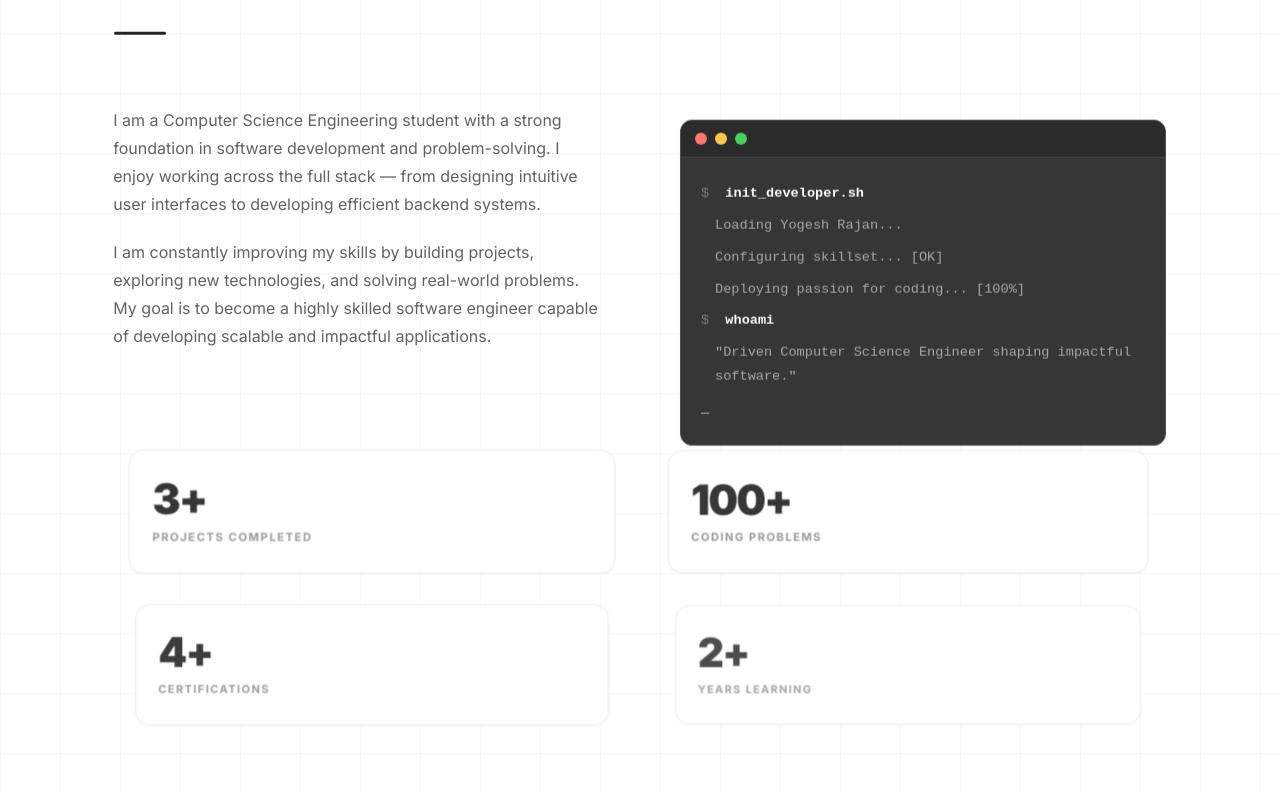
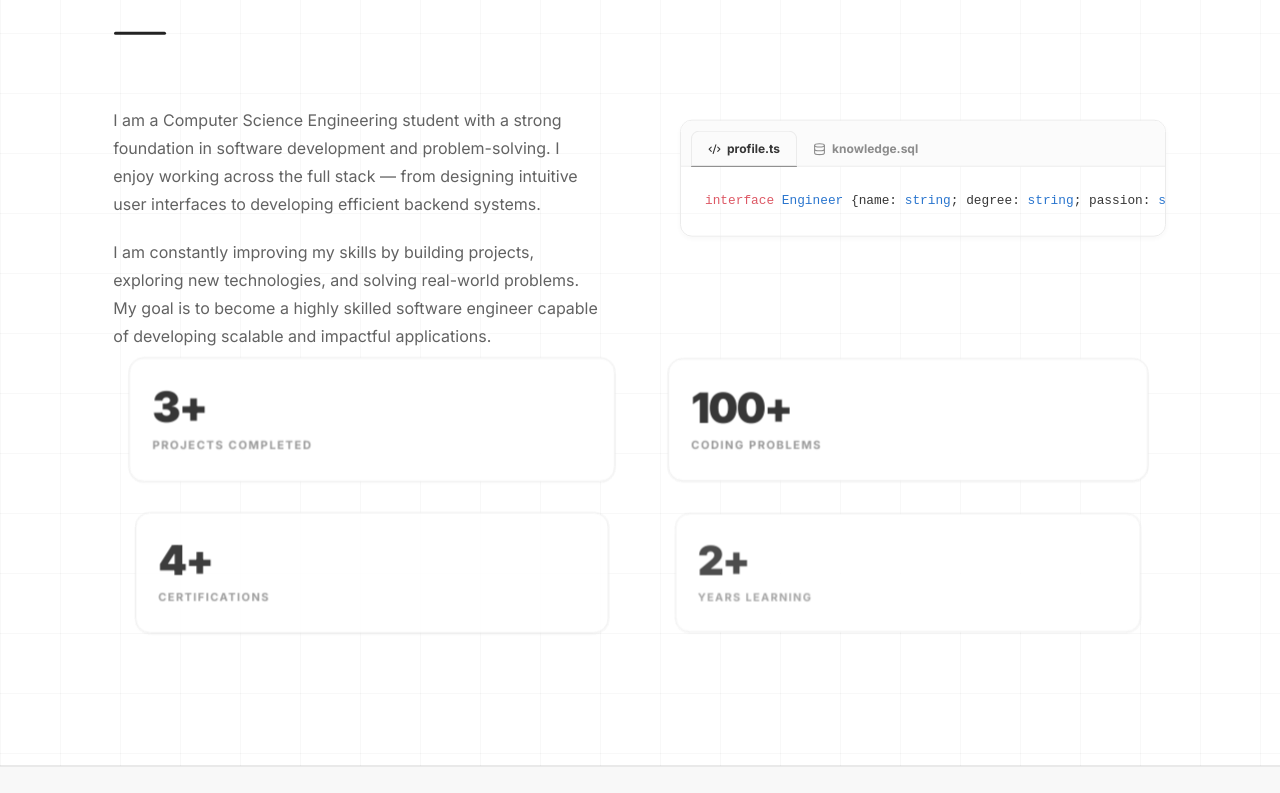
Before and after one commit to yogeshrajanv/Portfolio, a React (Vite) app: page / in a window 1280 px wide. Shown: the part 987-1780 px from the top of the page. Built offline with nearby package versions, Linux system fonts and the light colour scheme.

Commit message:
feat: Replace About Terminal with IDE Tab design and move Terminal specifically to Contact Section

```diff
--- a/src/App.jsx
+++ b/src/App.jsx
@@ -374,21 +374,32 @@ const About = () => (
         </p>
       </FadeLeft>
 
-      {/* Terminal Creative Design Window */}
-      <FadeUp delay={0.15} className="about-terminal">
-        <div className="term-header">
-          <span className="term-dot get-red" />
-          <span className="term-dot get-yellow" />
-          <span className="term-dot get-green" />
+      {/* Code Editor Creative Design Window */}
+      <FadeUp delay={0.15} className="about-editor">
+        <div className="editor-header">
+          <div className="editor-tab active">
+            <Code2 size={13} style={{ marginRight: '6px' }} />
+            profile.ts
+          </div>
+          <div className="editor-tab">
+            <Database size={13} style={{ marginRight: '6px' }} />
+            knowledge.sql
+          </div>
         </div>
-        <div className="term-body">
-          <p className="term-cmd"><span>$</span> init_developer.sh</p>
-          <p className="term-out">Loading Yogesh Rajan...</p>
-          <p className="term-out">Configuring skillset... [OK]</p>
-          <p className="term-out">Deploying passion for coding... [100%]</p>
-          <p className="term-cmd"><span>$</span> whoami</p>
-          <p className="term-out">"Driven Computer Science Engineer shaping impactful software."</p>
-          <span className="term-cursor">_</span>
+        <div className="editor-body">
+<pre><code>
+<span className="ce-keyword">interface</span> <span className="ce-type">Engineer</span> {'{'}
+  name: <span className="ce-type">string</span>;
+  degree: <span className="ce-type">string</span>;
+  passion: <span className="ce-type">string</span>;
+{'}'}
+
+<span className="ce-keyword">const</span> <span className="ce-var">yogesh</span>: <span className="ce-type">Engineer</span> = {'{'}
+  name: <span className="ce-str">"V Yogesh Rajan"</span>,
+  degree: <span className="ce-str">"Computer Science"</span>,
+  passion: <span className="ce-str">"Building impactful, scalable apps."</span>
+{'}'};
+</code></pre>
         </div>
       </FadeUp>
     </div>
@@ -485,7 +496,7 @@ const projects = [
       'Automated thermal receipt printing',
       'SMS order notifications via Twilio',
     ],
-    role: 'Frontend Developer & DB Management',
+    role: ' Frontend Developer & DB Management',
     badge: null,
     icon: <Utensils size={40} className="project-corner-icon" />
   },
@@ -501,7 +512,7 @@ const projects = [
       'Interactive map with ETA display',
       'Lightweight, cost-effective architecture',
     ],
-    role: 'Frontend Developer — Maps & UI/UX',
+    role: ' Frontend Developer — Maps & UI/UX',
     badge: '🏆 Freshathon Hackathon',
     icon: <BusFront size={40} className="project-corner-icon" />
   },
@@ -517,7 +528,7 @@ const projects = [
       'Smart auto-deletion for data management',
       'Live contamination monitoring dashboard',
     ],
-    role: 'Backend Developer & IoT Engineer',
+    role: ' Backend Developer & IoT Engineer',
     badge: null,
     icon: <Droplets size={40} className="project-corner-icon" />
   },
@@ -788,6 +799,23 @@ const Contact = () => {
                 ))}
               </div>
             </div>
+
+            {/* Terminal Creative Design Window Move */}
+            <div className="about-terminal" style={{ marginTop: '48px' }}>
+              <div className="term-header">
+                <span className="term-dot get-red" />
+                <span className="term-dot get-yellow" />
+                <span className="term-dot get-green" />
+              </div>
+              <div className="term-body">
+                <p className="term-cmd"><span>$</span> ./contact --target "Yogesh"</p>
+                <p className="term-out">Resolving connection... [OK]</p>
+                <p className="term-cmd"><span>$</span> status</p>
+                <p className="term-out">"🟢 Available for new opportunities!"</p>
+                <span className="term-cursor">_</span>
+              </div>
+            </div>
+
           </FadeLeft>
 
           <FadeUp delay={0.15}>
--- a/src/index.css
+++ b/src/index.css
@@ -527,6 +527,61 @@ h1.hero-name {
 
 .about-text p + p { margin-top: 20px; }
 
+/* Editor Design Component */
+.about-editor {
+  background: var(--bg-main);
+  border: 1px solid var(--border);
+  border-radius: 12px;
+  overflow: hidden;
+  box-shadow: var(--shadow-sm);
+  margin-top: 10px;
+}
+
+.editor-header {
+  background: #fbfbfb;
+  border-bottom: 1px solid var(--border);
+  display: flex;
+  padding-left: 10px;
+  padding-top: 10px;
+}
+
+.editor-tab {
+  padding: 8px 16px;
+  font-size: 0.75rem;
+  font-weight: 700;
+  color: #777;
+  display: flex;
+  align-items: center;
+  border-top-left-radius: 8px;
+  border-top-right-radius: 8px;
+  background: transparent;
+  margin-bottom: -1px;
+}
+
+.editor-tab.active {
+  background: var(--bg-main);
+  color: var(--text-1);
+  border: 1px solid var(--border);
+  border-bottom-color: var(--bg-main);
+}
+
+.editor-body {
+  padding: 24px;
+  font-family: 'Courier New', Courier, monospace;
+}
+
+.editor-body pre {
+  margin: 0;
+  font-size: 0.8rem;
+  line-height: 1.6;
+}
+
+.ce-keyword { color: #d73a49; }
+.ce-type { color: #005cc5; }
+.ce-var { color: #e36209; }
+.ce-fn { color: #6f42c1; }
+.ce-str { color: #032f62; }
+
 /* Terminal Design Component */
 .about-terminal {
   background: #111;
```
